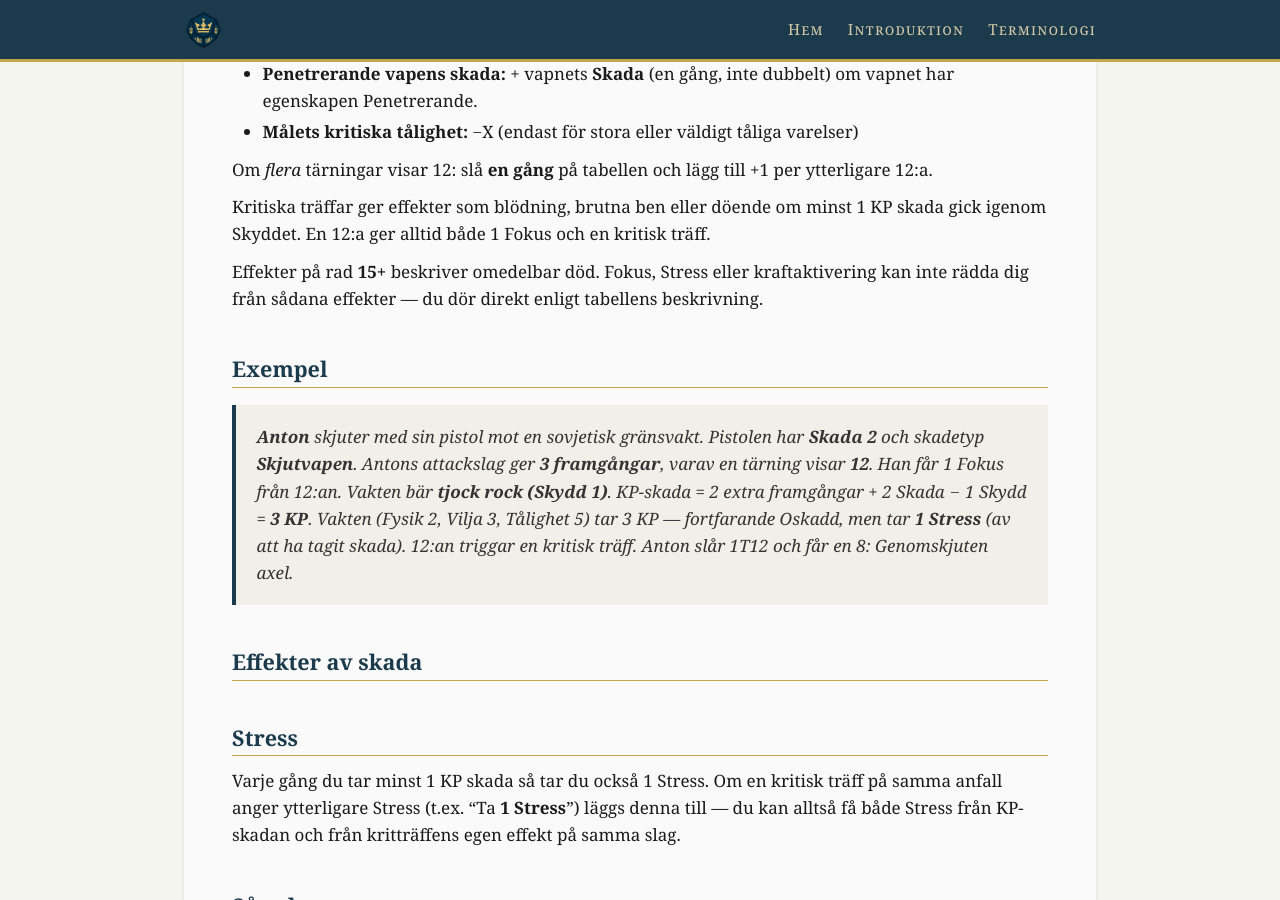
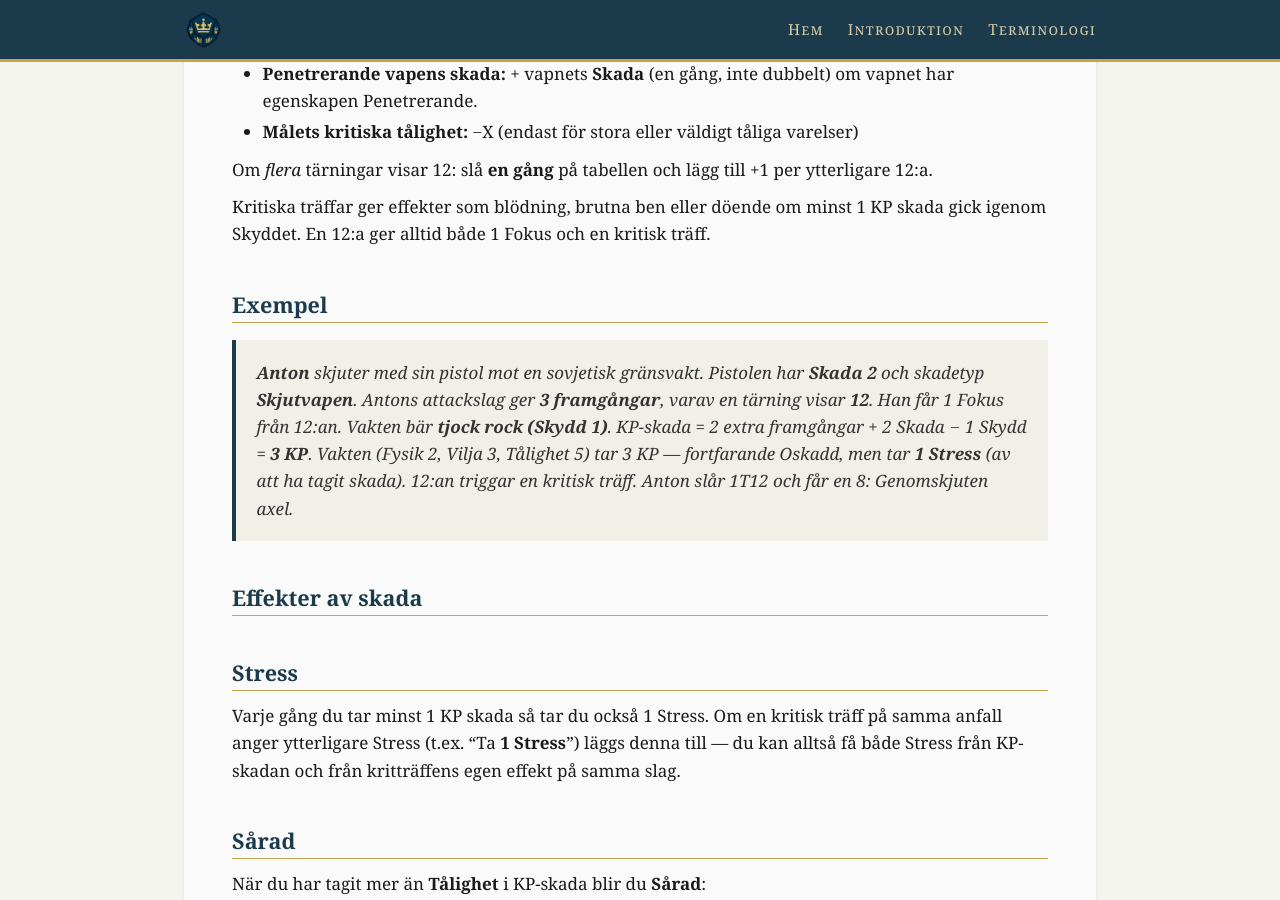
Before and after one commit to ulmus/Riket, a Jekyll site: the page built from Regler/Strid och skada.md, in a window 1280 px wide and 900 px high, scrolled down 3227 px. Built offline with Jekyll 4.4.1, drawn with Linux system fonts in a browser that asks for light colours; our own code applies the rules of GitHub Pages for plain Markdown files.

Commit message:
Adressera Copilots PR-kommentarer
- Strid och skada.md: ta bort dubbel beskrivning av rad 15+-regeln
  (lämna kvar i Omedelbar död-sektionen plus Kritiska träffar.md)
- AGENTS.md: dokumentera att pilnotation refererar till etikett-namn,
  inte predikatsadjektiv (svar på Copilots fråga om Grundregler.md)
- Vapen.md: byt tillbaka Pistol-radens tomvärde till en-streck (–)
  för konsekvens med övriga "saknar egenskaper"-rader i tabellen

```diff
--- a/Regler/Strid och skada.md
+++ b/Regler/Strid och skada.md
@@ -98,8 +98,6 @@ Om minst en tärning på attackslaget visar **12** och attacken gör minst 1 KP
 Om *flera* tärningar visar 12: slå **en gång** på tabellen och lägg till +1 per ytterligare 12:a.
 
 Kritiska träffar ger effekter som blödning, brutna ben eller döende om minst 1 KP skada gick igenom Skyddet. En 12:a ger alltid både 1 Fokus och en kritisk träff.
-
-Effekter på rad **15+** beskriver omedelbar död. Fokus, Stress eller kraftaktivering kan inte rädda dig från sådana effekter — du dör direkt enligt tabellens beskrivning.
 
 ## Exempel
 
```
Also changed, not shown: AGENTS.md (+1 -1 lines), Regler/Vapen.md (+1 -1 lines).
